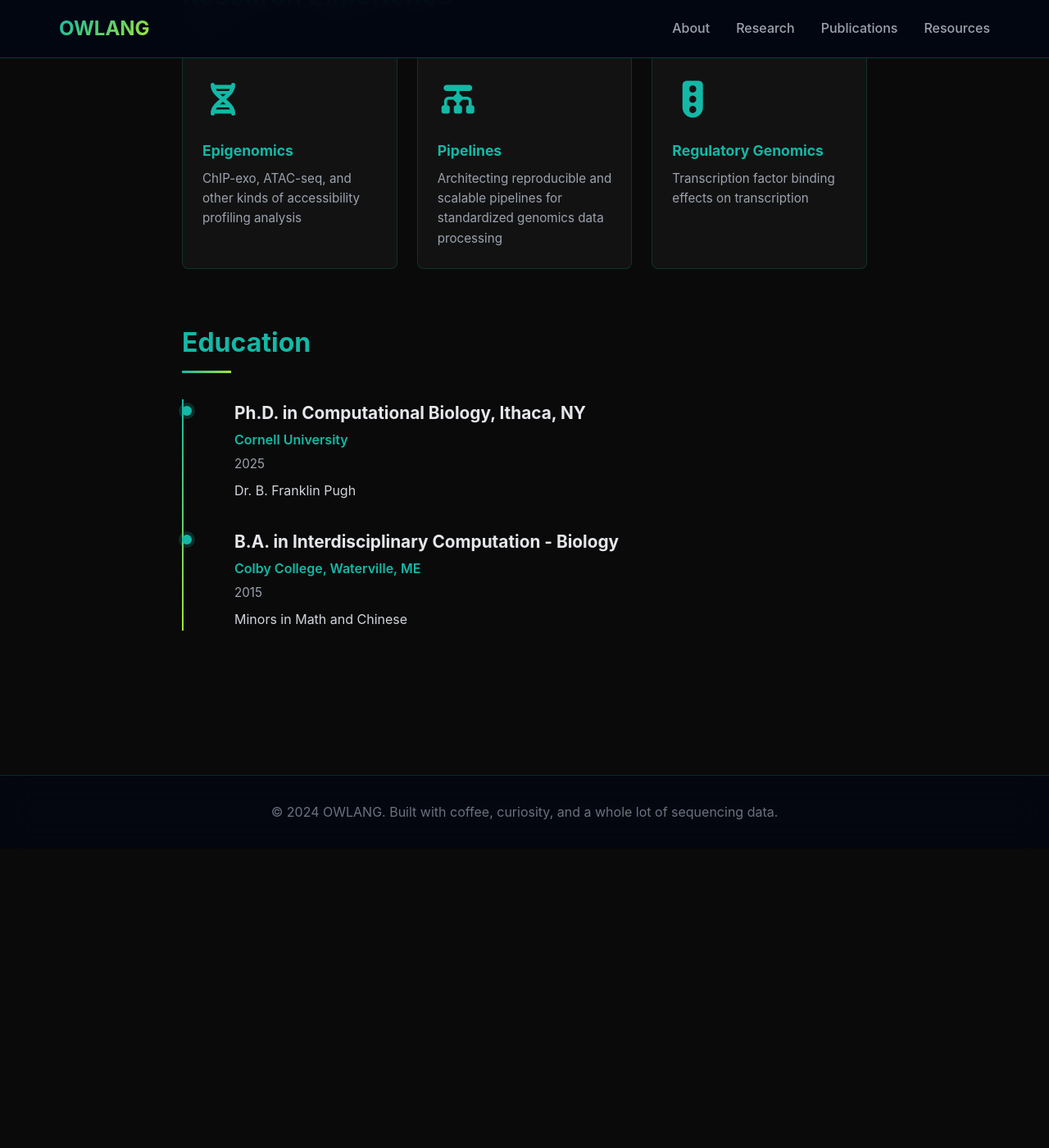
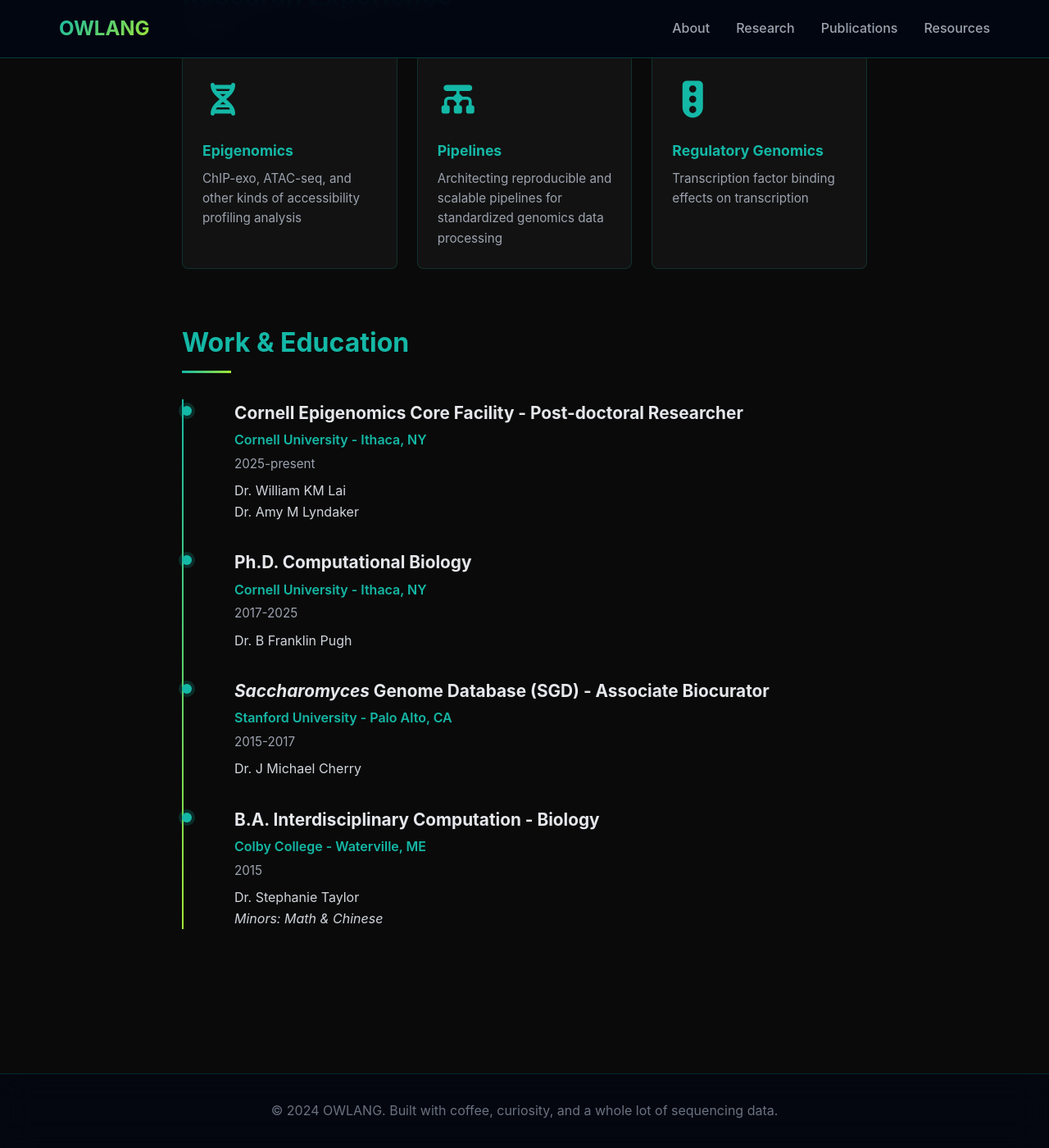
Before and after one commit to owlang/owlang.github.io, a Jekyll site: the page built from about.html, in a window 1280 px wide and 1400 px high, scrolled down 1250 px. Shown: the whole window at 82% size. Built offline with Jekyll 4.4.1, drawn with Linux system fonts in a browser that asks for light colours; nearby versions of some CDN libraries; before the commit the page ends 2285 px from its top, so only the background shows below that.

Commit message:
update timeline

```diff
--- a/about.html
+++ b/about.html
@@ -208,24 +208,45 @@ title: About
   </section> -->
 
   <section class="about-section">
-    <h2>Education</h2>
+    <h2>Work & Education</h2>
     <div class="timeline">
+
       <div class="timeline-item">
         <div class="timeline-marker"></div>
         <div class="timeline-content">
-          <h3>Ph.D. in Computational Biology, Ithaca, NY</h3>
-          <p class="timeline-institution">Cornell University</p>
-          <p class="timeline-date">2025</p>
-          <p class="timeline-description">Dr. B. Franklin Pugh</p>
+          <h3>Cornell Epigenomics Core Facility - Post-doctoral Researcher</h3>
+          <p class="timeline-institution">Cornell University - Ithaca, NY</p>
+          <p class="timeline-date">2025-present</p>
+          <p class="timeline-description">Dr. William KM Lai</p>
+          <p class="timeline-description">Dr. Amy M Lyndaker</p>
         </div>
       </div>
       <div class="timeline-item">
         <div class="timeline-marker"></div>
         <div class="timeline-content">
-          <h3>B.A. in Interdisciplinary Computation - Biology</h3>
-          <p class="timeline-institution">Colby College, Waterville, ME</p>
+          <h3>Ph.D. Computational Biology</h3>
+          <p class="timeline-institution">Cornell University - Ithaca, NY</p>
+          <p class="timeline-date">2017-2025</p>
+          <p class="timeline-description">Dr. B Franklin Pugh</p>
+        </div>
+      </div>
+      <div class="timeline-item">
+        <div class="timeline-marker"></div>
+        <div class="timeline-content">
+          <h3><em>Saccharomyces</em> Genome Database (SGD) - Associate Biocurator</h3>
+          <p class="timeline-institution">Stanford University - Palo Alto, CA</p>
+          <p class="timeline-date">2015-2017</p>
+          <p class="timeline-description">Dr. J Michael Cherry</p>
+        </div>
+      </div>
+      <div class="timeline-item">
+        <div class="timeline-marker"></div>
+        <div class="timeline-content">
+          <h3>B.A. Interdisciplinary Computation - Biology</h3>
+          <p class="timeline-institution">Colby College - Waterville, ME</p>
           <p class="timeline-date">2015</p>
-          <p class="timeline-description">Minors in Math and Chinese</p>
+          <p class="timeline-description">Dr. Stephanie Taylor</p>
+          <p class="timeline-description"><em>Minors: Math & Chinese</em></p>
         </div>
       </div>
     </div>
```
